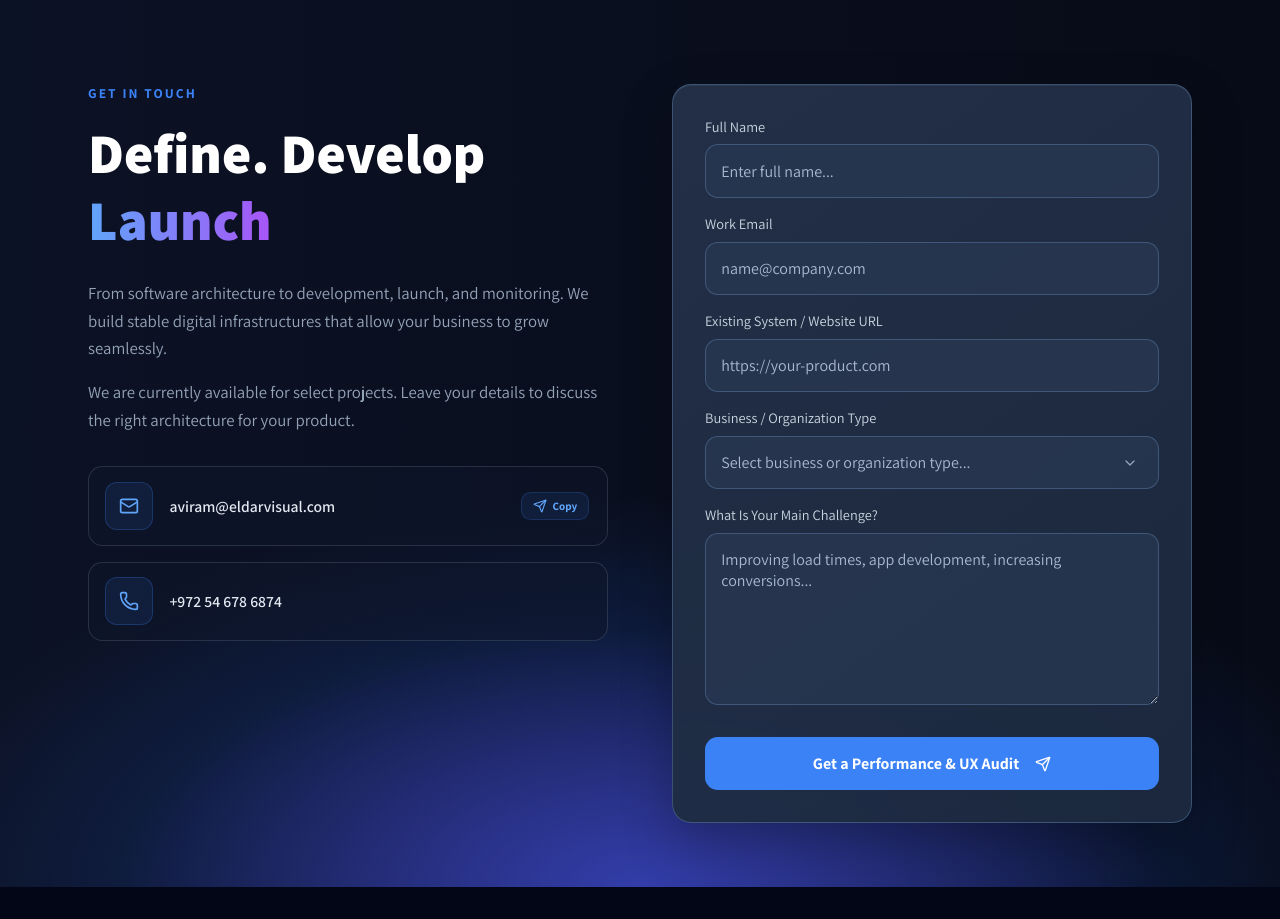
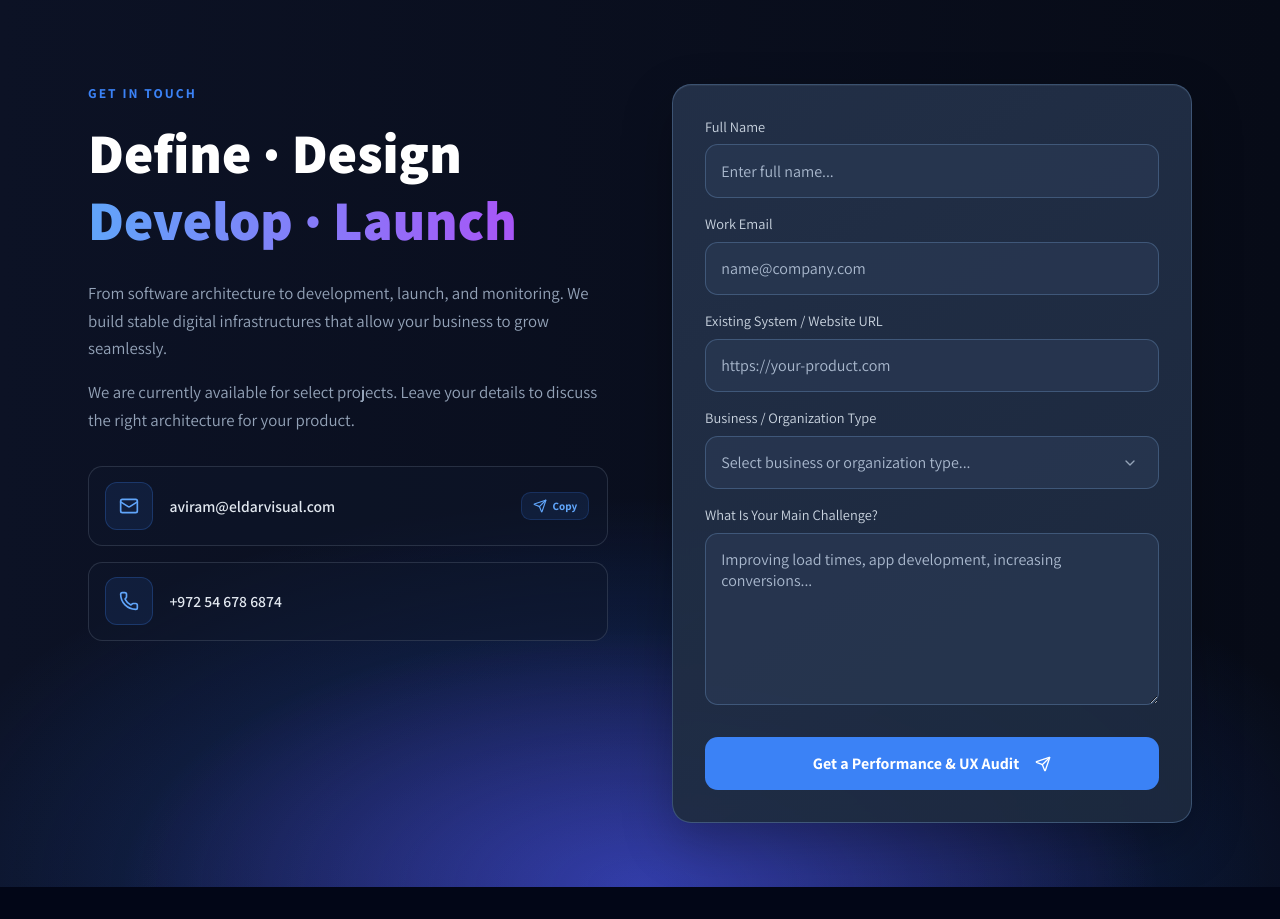
Before and after one commit to eldar-visual/eldarvisual.com, a Next.js app: page /en in a window 1280 px wide. Shown: the part 5920-6839 px from the top of the page. Built offline with nearby package versions, Linux system fonts and the light colour scheme.

Commit message:
Update bilingual contact heading to include design

```diff
--- a/src/components/Contact.tsx
+++ b/src/components/Contact.tsx
@@ -34,8 +34,8 @@ const Contact = ({ dict }: ContactProps) => {
 
           <div className="info-side">
             <span className="section-label">{dict?.subtitle || "Let's Talk"}</span>
-            <h2 className="contact-headline">{dict?.title || "Architect. Develop"}</h2>
-            <h2 className="contact-headline highlight-purple">{dict?.gradient || "Launch"}</h2>
+            <h2 className="contact-headline">{dict?.title || "Define · Design"}</h2>
+            <h2 className="contact-headline highlight-purple">{dict?.gradient || "Develop · Launch"}</h2>
 
             <p className="contact-desc">{dict?.desc1 || "From software architecture to development, launch, and monitoring. We build stable digital infrastructures that allow your business to grow seamlessly."}</p>
             <p className="contact-desc">{dict?.desc2 || "We are currently available for select projects. Leave your details to discuss the right architecture for your product."}</p>
--- a/src/dictionaries/en.json
+++ b/src/dictionaries/en.json
@@ -207,8 +207,8 @@
   },
   "contact": {
     "subtitle": "Get in Touch",
-    "title": "Define. Develop",
-    "gradient": "Launch",
+    "title": "Define · Design",
+    "gradient": "Develop · Launch",
     "desc1": "From software architecture to development, launch, and monitoring. We build stable digital infrastructures that allow your business to grow seamlessly.",
     "desc2": "We are currently available for select projects. Leave your details to discuss the right architecture for your product.",
     "copied": "Copied!",
--- a/src/dictionaries/he.json
+++ b/src/dictionaries/he.json
@@ -212,8 +212,8 @@
   },
   "contact": {
     "subtitle": "יצירת קשר",
-    "title": "מאפיינים. מפתחים",
-    "gradient": "משיקים",
+    "title": "מאפיינים · מעצבים",
+    "gradient": "מפתחים · משיקים",
     "desc1": "משלב ארכיטקטורת התוכנה ועד לפיתוח, השקה וניטור. אנו בונים תשתיות דיגיטליות יציבות שמאפשרות לעסק שלך לצמוח בצורה חלקה.",
     "desc2": "אנו פנויים כעת לפרויקטים נבחרים. השאירו פרטים כדי לדון בארכיטקטורה המתאימה למוצר שלכם.",
     "copied": "הועתק!",
```
